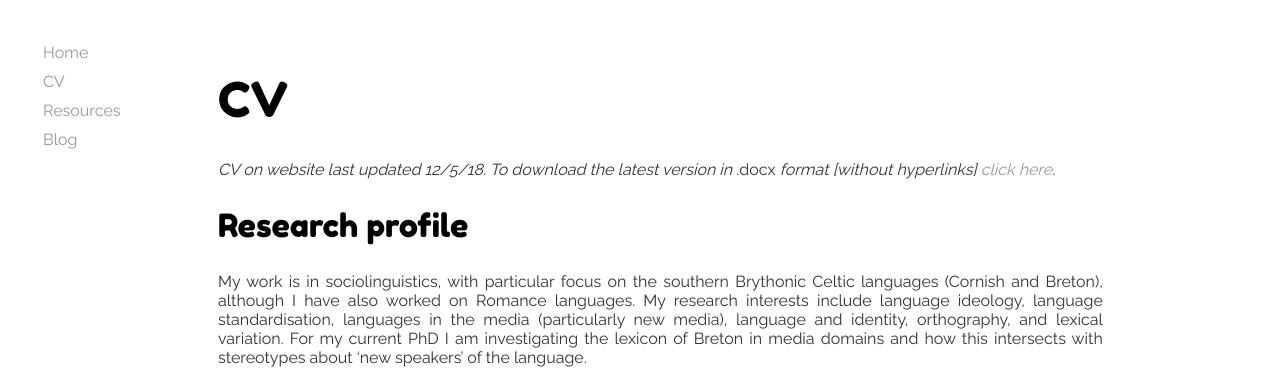
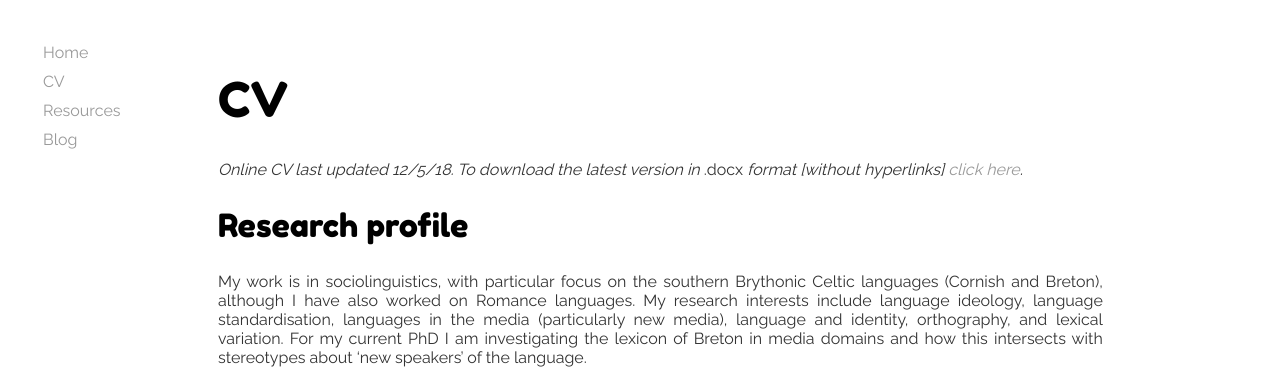
Before and after one commit to merryndd/merryndd.github.io, a Jekyll site: the page built from cv/index.html, in a window 1280 px wide and 900 px high. Shown: the top 369 px of the window. Built offline with Jekyll 4.4.1, drawn with Linux system fonts in a browser that asks for light colours.

Commit message:
Update index.html

```diff
--- a/cv/index.html
+++ b/cv/index.html
@@ -4,7 +4,7 @@
 ---
 <div class="blurb">
 	<h1>CV</h1>
-	<p><i>CV on website last updated 12/5/18. To download the latest version in</i> .docx <i>format [without hyperlinks] <a href="https://drive.google.com/uc?authuser=0&id=1KkZw8C1YHvcN8VqmT3pNNbdrPZnFS66K&export=download">click here</a>.</i></p>
+	<p><i>Online CV last updated 12/5/18. To download the latest version in</i> .docx <i>format [without hyperlinks] <a href="https://drive.google.com/uc?authuser=0&id=1KkZw8C1YHvcN8VqmT3pNNbdrPZnFS66K&export=download">click here</a>.</i></p>
 	<h2>Research profile</h2>
 <p>My work is in sociolinguistics, with particular focus on the southern Brythonic Celtic languages (Cornish and Breton), although I have also worked on Romance languages. My research interests include language ideology, language standardisation, languages in the media (particularly new media), language and identity, orthography, and lexical variation. For my current PhD I am investigating the lexicon of Breton in media domains and how this intersects with stereotypes about &lsquo;new speakers&rsquo; of the language.</p>
 <h2>Qualifications</h2>
```
